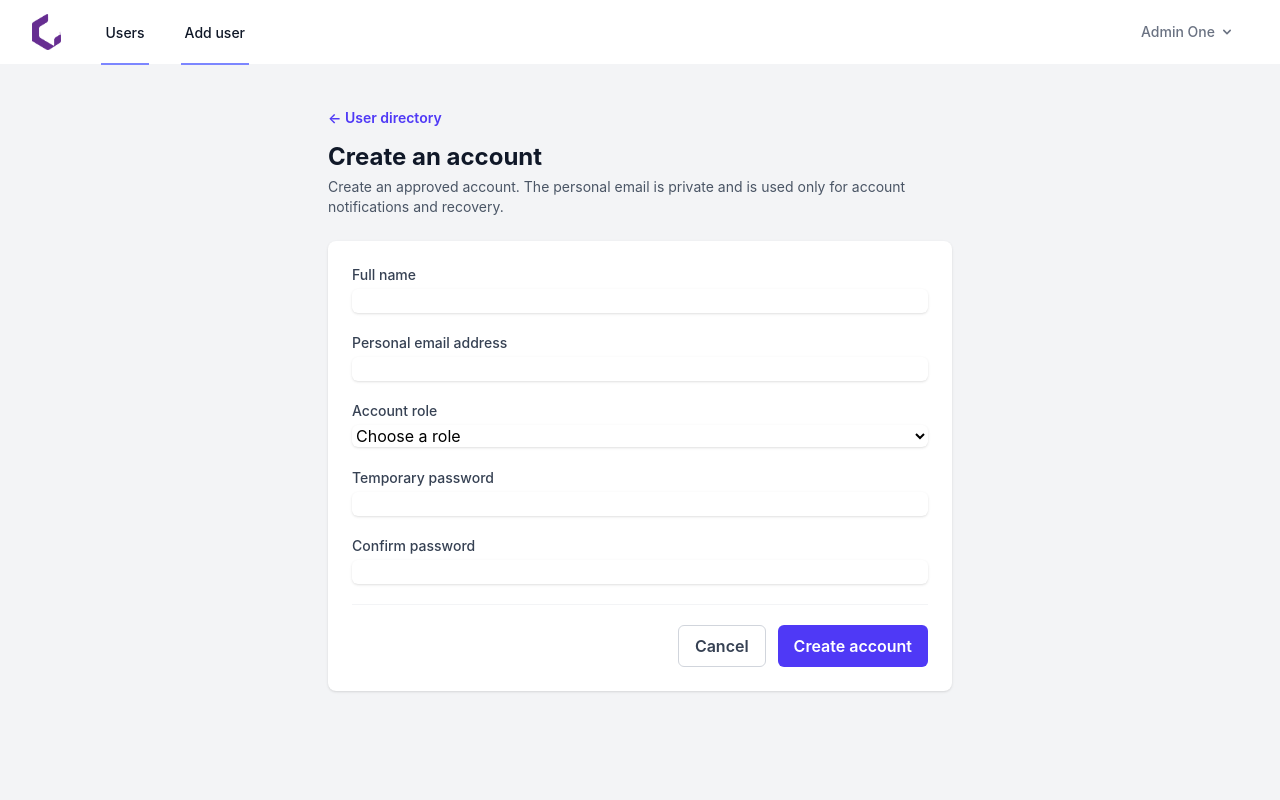
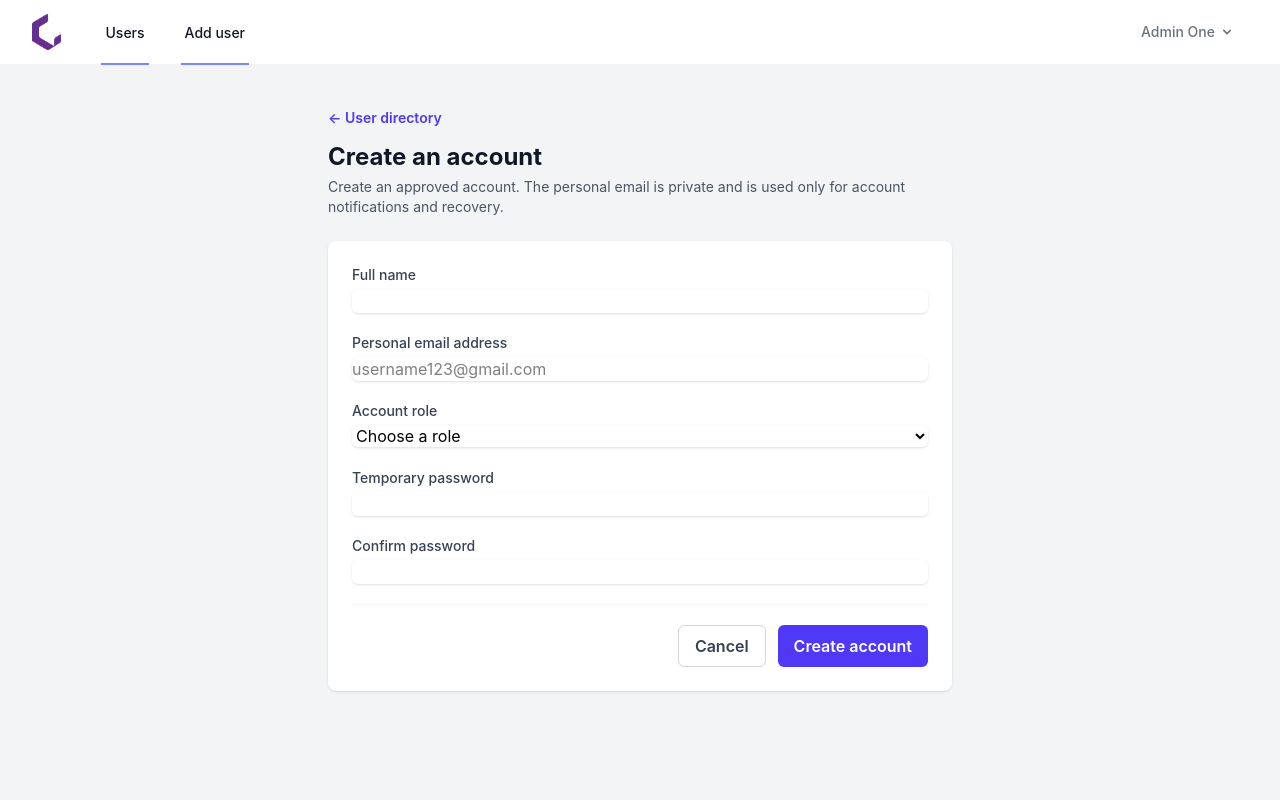
Before and after one commit to Shin-tech13/Code-Logic-Trainer, a Laravel app: page /admin/users/create in a window 1280 px wide. Run offline with Laravel 12, Linux system fonts and the light colour scheme; a user stored in the database is signed in; data comes from the database, SQL or seed files in the repository; style sheets or scripts are compiled from the project's sources.

Commit message:
changed the placeholder into username123@gmail.com

```diff
--- a/code-logic-trainer/resources/views/admin/users/create.blade.php
+++ b/code-logic-trainer/resources/views/admin/users/create.blade.php
@@ -18,7 +18,7 @@
 
             <div>
                 <label for="personal_email" class="block text-sm font-medium text-gray-700">Personal email address</label>
-                <input id="personal_email" name="personal_email" type="email" value="{{ old('personal_email') }}" required maxlength="255" autocomplete="email"
+                <input id="personal_email" name="personal_email" type="email" value="{{ old('personal_email') }}" required maxlength="255" autocomplete="email" placeholder="username123@gmail.com"
                     class="mt-1 w-full rounded-md border-gray-300 shadow-sm">
                 @error('personal_email') <p class="mt-1 text-sm text-red-600">{{ $message }}</p> @enderror
             </div>
```
